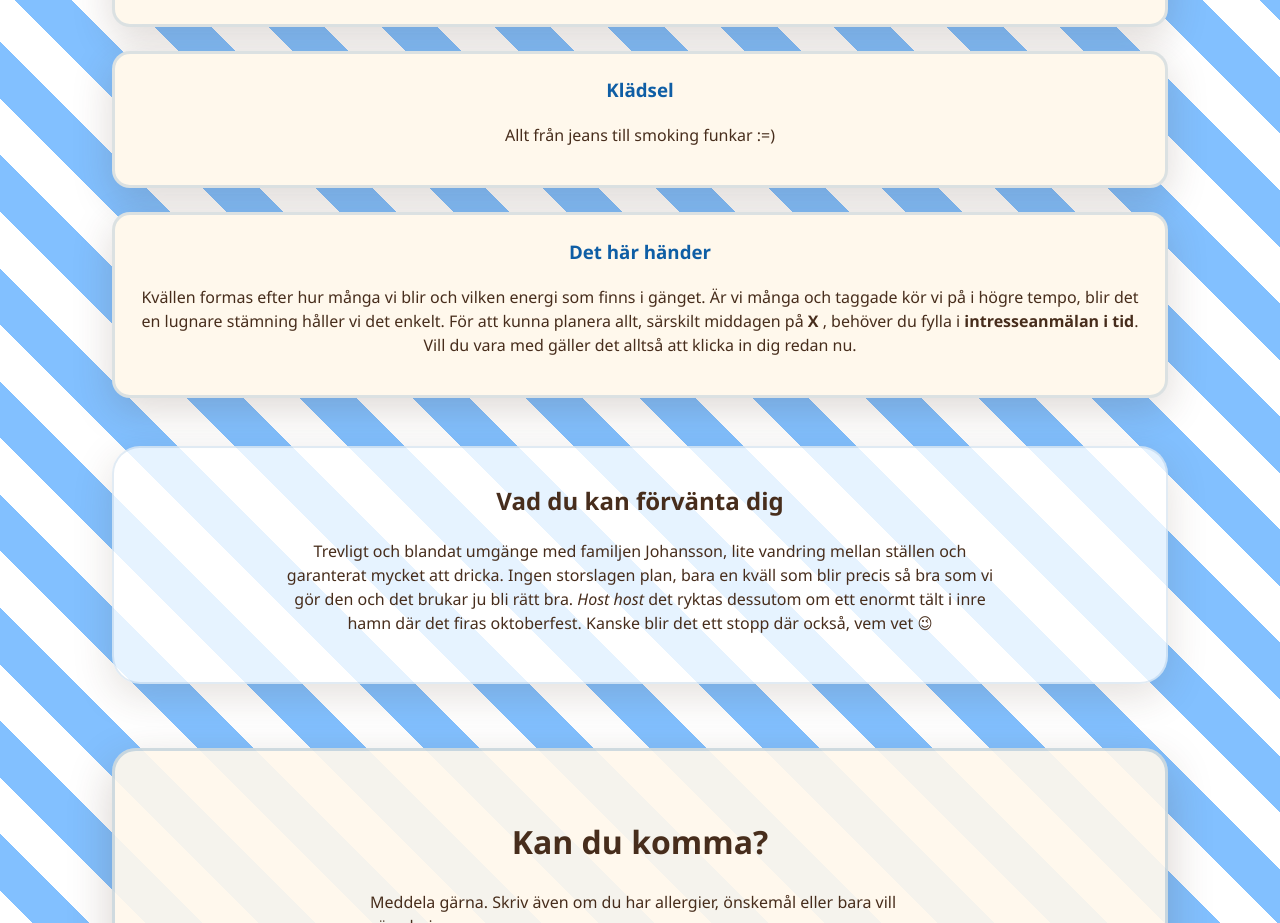
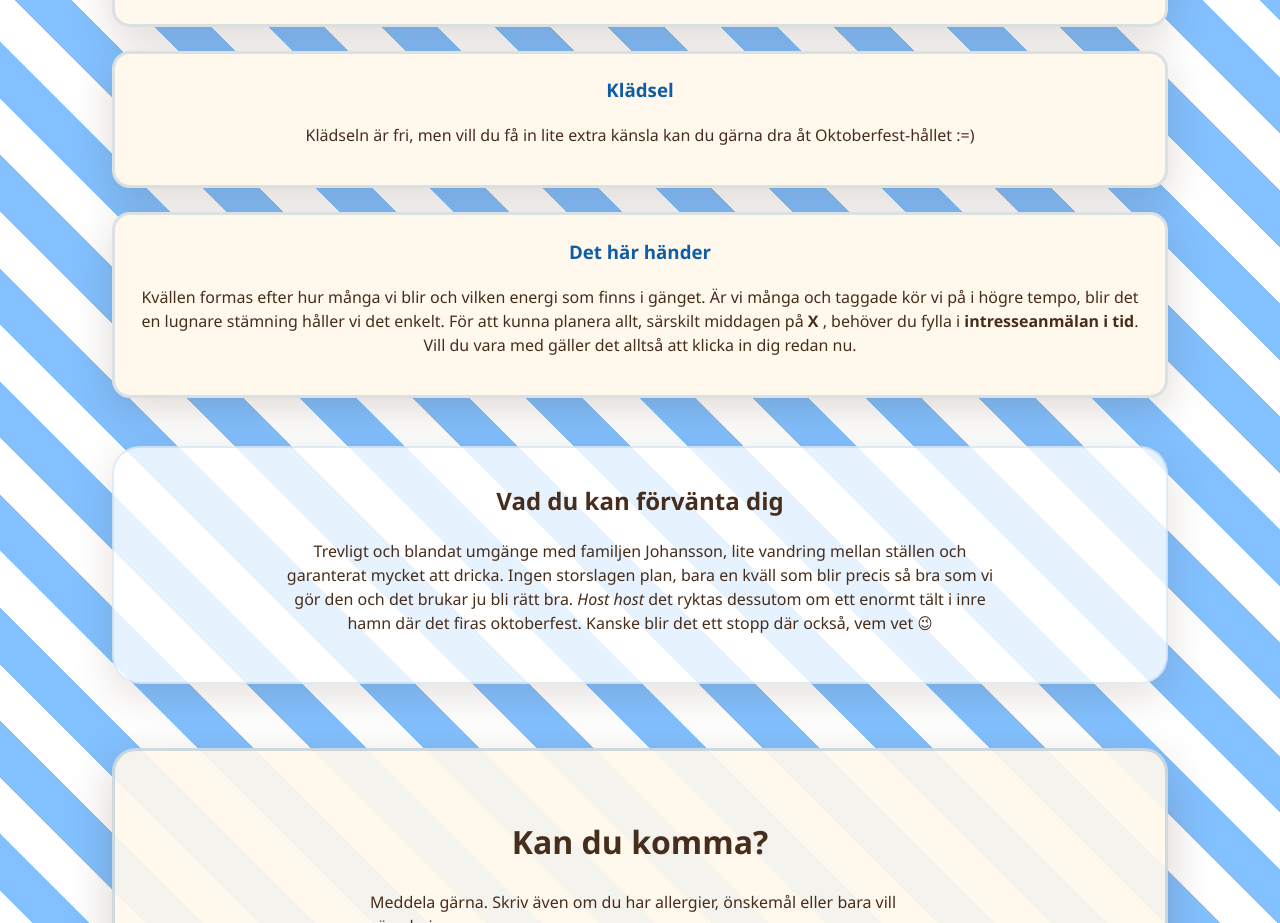
Before and after one commit to Ruffsrull/25bananer, a plain HTML site: page index.html in a window 1280 px wide. Shown: the part 980-1903 px from the top of the page. Drawn offline with Linux system fonts and the light colour scheme.

Commit message:
Update index.html

```diff
--- a/index.html
+++ b/index.html
@@ -47,7 +47,7 @@
                 </article>
                 <article>
                     <h3>Klädsel</h3>
-                    <p>Allt från jeans till smoking funkar :=)</p>
+                    <p>Klädseln är fri, men vill du få in lite extra känsla kan du gärna dra åt Oktoberfest-hållet :=)</p>
                 </article>
                 <article>
                     <h3>Det här händer</h3>
```
